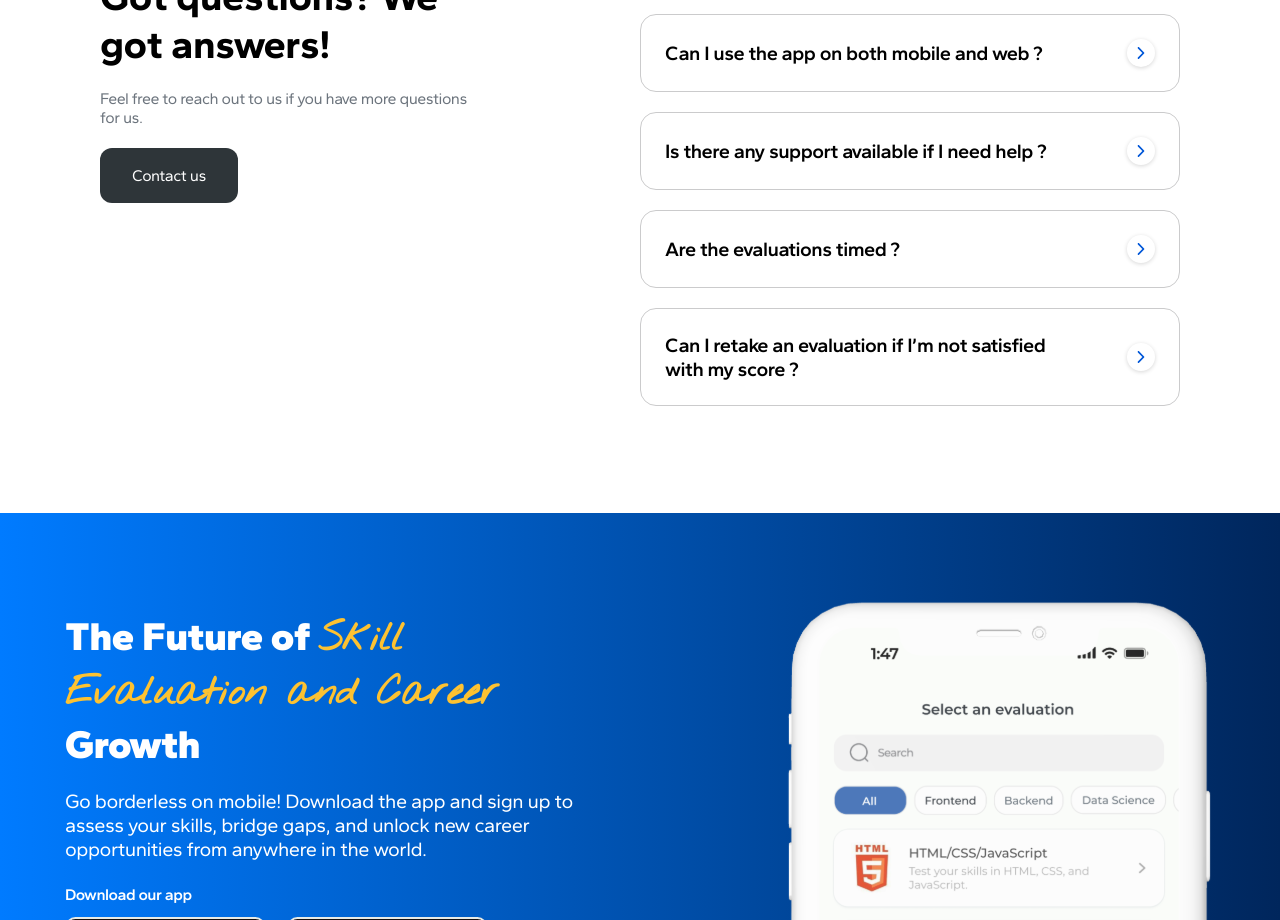
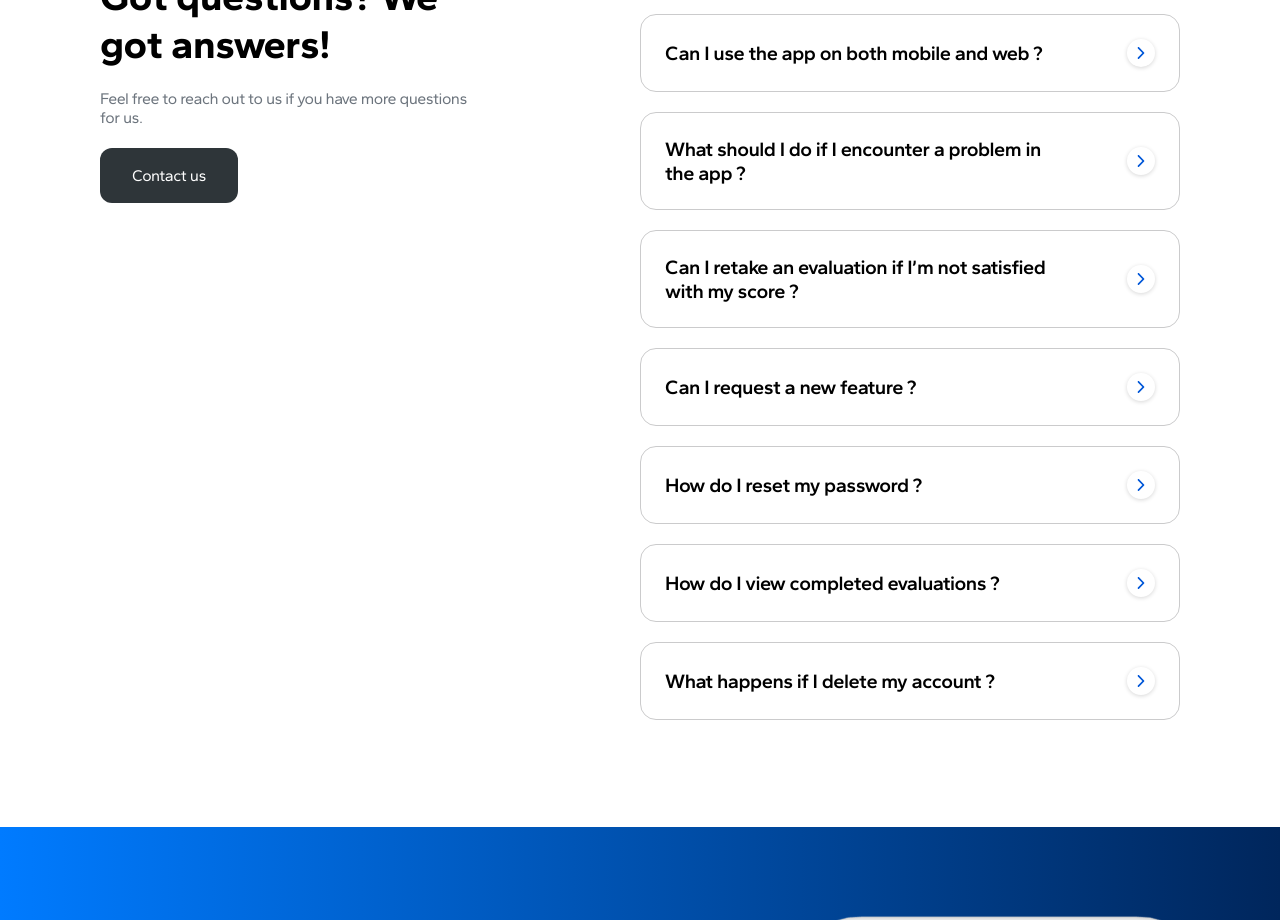
Before and after one commit to Jolaoluwa17/demo-space, a React (Vite) app: page / in a window 1280 px wide. Shown: the part 4000-4920 px from the top of the page. Built offline with nearby package versions, Linux system fonts and the light colour scheme.

Commit message:
updates to UI

```diff
--- a/src/components/home/questions/Questions.tsx
+++ b/src/components/home/questions/Questions.tsx
@@ -16,22 +16,37 @@ const AskQuestions: React.FC<Props> = ({ contactBtn }) => {
     {
       title: 'Can I use the app on both mobile and web ?',
       content:
-        'Signing up is easy! Simply download the app from the App Store, Google Play, or access it via the web. Create your profile by entering basic details, and you’ll be ready to start evaluating your skills in minutes.',
+        'Yes, the app is available on both Android and iOS platforms, as well as through a web application.',
     },
     {
-      title: 'Is there any support available if I need help ?',
+      title: 'What should I do if I encounter a problem in the app ?',
       content:
-        'Signing up is easy! Simply download the app from the App Store, Google Play, or access it via the web. Create your profile by entering basic details, and you’ll be ready to start evaluating your skills in minutes.',
-    },
-    {
-      title: 'Are the evaluations timed ?',
-      content:
-        'Signing up is easy! Simply download the app from the App Store, Google Play, or access it via the web. Create your profile by entering basic details, and you’ll be ready to start evaluating your skills in minutes.',
+        'You can reach out to our support team through the "contact" section on the app or web, another option is to email us at [support@techwingsglobal.com].',
     },
     {
       title: 'Can I retake an evaluation if I’m not satisfied with my score ?',
       content:
-        'Signing up is easy! Simply download the app from the App Store, Google Play, or access it via the web. Create your profile by entering basic details, and you’ll be ready to start evaluating your skills in minutes.',
+        'Yes, each user has a maximum of 3 trials to retake an evaluation after which a recommendation is made to participate in the Skill-gap Programme.',
+    },
+    {
+      title: 'Can I request a new feature ?',
+      content:
+        'Absolutely! We welcome user feedback. You can request new features through the "Feedback" section in the app.',
+    },
+    {
+      title: 'How do I reset my password ?',
+      content:
+        'To reset your password, go to the login screen, click "Forgot Password," and follow the instructions sent to your registered email address.',
+    },
+    {
+      title: 'How do I view completed evaluations ?',
+      content:
+        'Completed evaluations are stored in the "History" section, where you can review and analyze the results.',
+    },
+    {
+      title: 'What happens if I delete my account ?',
+      content:
+        'Deleting your account will permanently remove all your data. Be sure to take note of any important data before proceeding.',
     },
   ];
 
```
